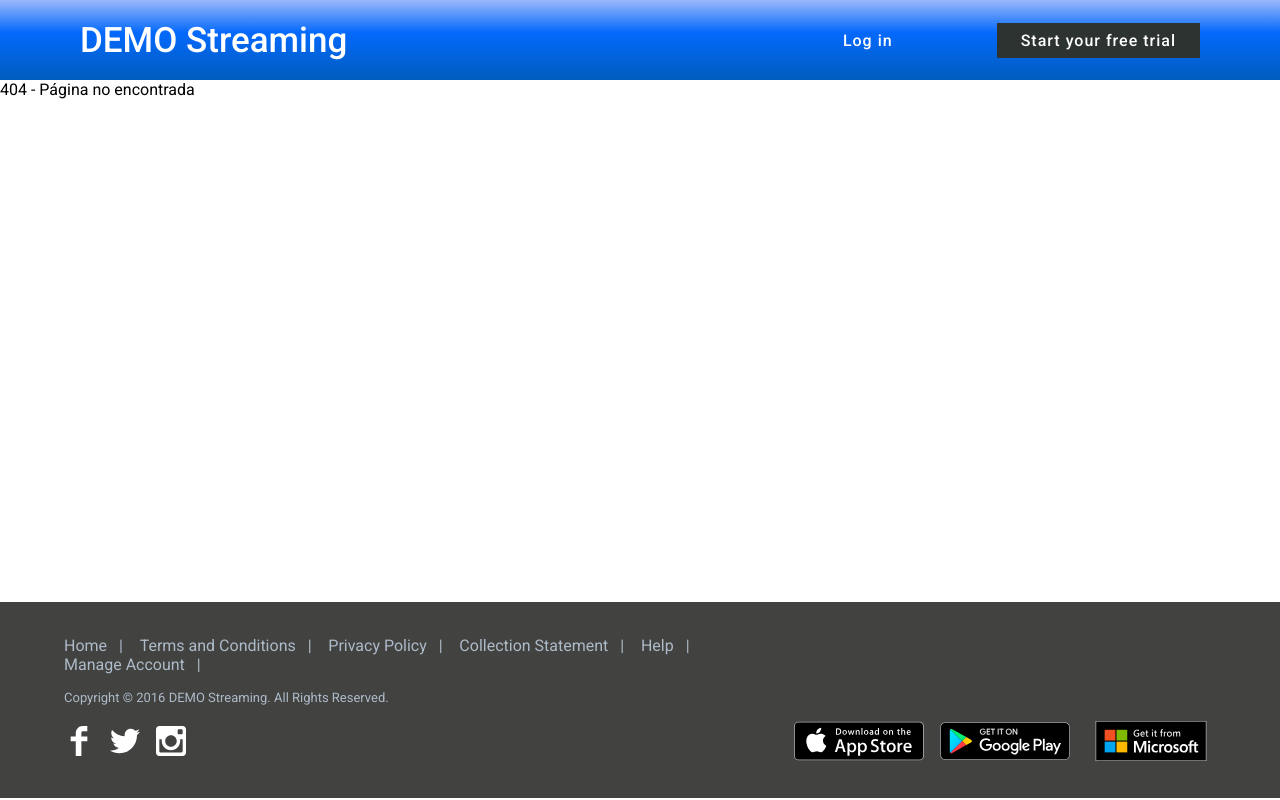
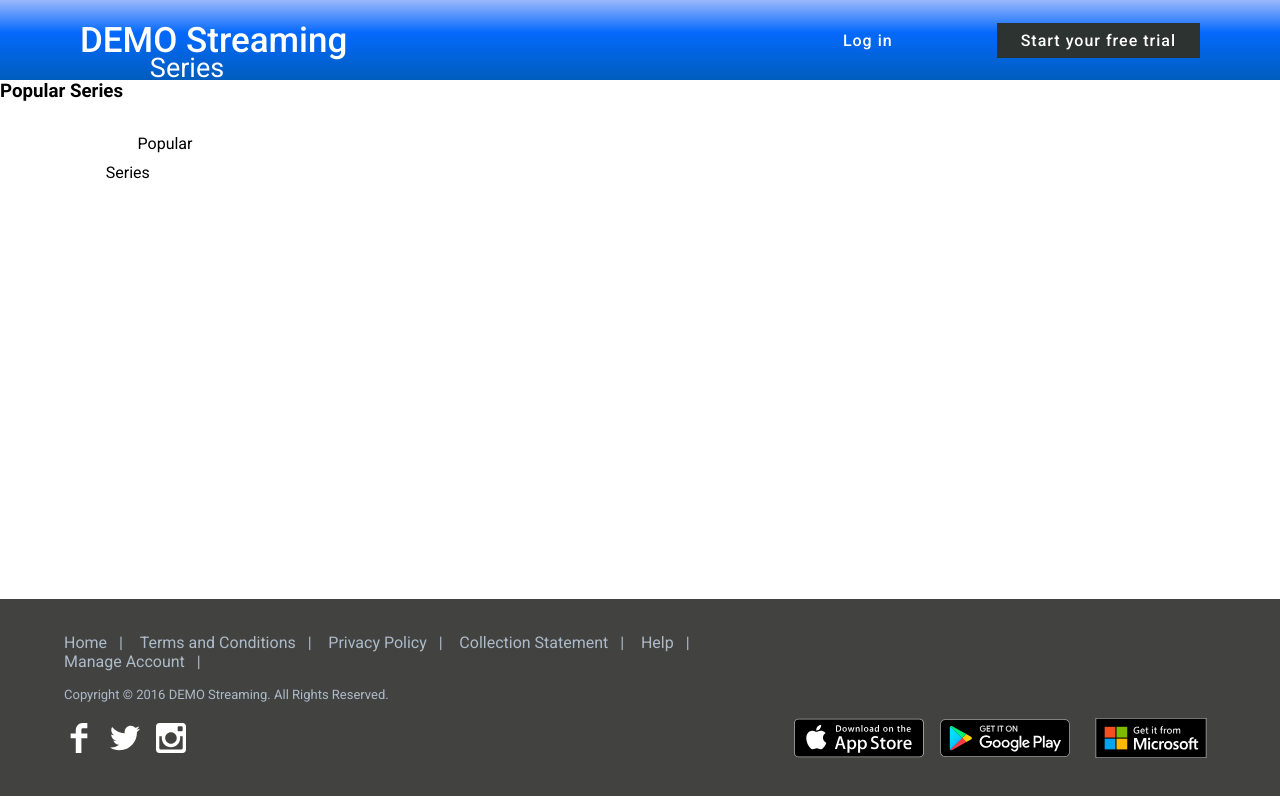
Before and after one commit to virginia-zuror/Prueba_tecnica_DEMOStreaming, a React (Vite) app: page /series in a window 1280 px wide. Built offline with nearby package versions, Linux system fonts and the light colour scheme.

Commit message:
feat home- feat routes

```diff
--- a/src/App.css
+++ b/src/App.css
@@ -1,3 +1,3 @@
 main{
-    min-height: 65.2vh;
+    min-height: 64.9vh;
 }
--- a/src/App.jsx
+++ b/src/App.jsx
@@ -1,15 +1,18 @@
-import { NavLink, Outlet } from 'react-router-dom';
+import './App.css';
 
-import './App.css';
+import { Outlet } from 'react-router-dom';
+
 import Footer from './components/Footer';
 import Header from './components/Header';
 
 const App = () => {
   return (
     <div className="App">
-      <Header/>
-      <Outlet className='Outlet'/>
-      <Footer/>
+      <Header />
+      <main>
+        <Outlet />
+      </main>
+      <Footer />
     </div>
   );
 };
--- a/src/main.jsx
+++ b/src/main.jsx
@@ -2,15 +2,21 @@ import './index.css';
 
 import React from 'react';
 import ReactDOM from 'react-dom/client';
-import { BrowserRouter, Routes, Route } from 'react-router-dom';
+import { BrowserRouter, Route, Routes } from 'react-router-dom';
 
 import App from './App';
+import Home from './pages/Home';
+import Movies from './pages/Movies';
+import Series from './pages/Series';
 
 ReactDOM.createRoot(document.getElementById('root')).render(
   <React.StrictMode>
     <BrowserRouter basename="/">
       <Routes>
         <Route path="/" element={<App />}>
+          <Route index element={<Home />} />
+          <Route path="/movies" element={<Movies />} />
+          <Route path="/series" element={<Series />} />
           <Route
             path="*"
             element={
@@ -22,5 +28,4 @@ ReactDOM.createRoot(document.getElementById('root')).render(
         </Route>
       </Routes>
     </BrowserRouter>
-  </React.StrictMode>
-);
+  </React.StrictMode>);
--- a/src/pages/Home.css
+++ b/src/pages/Home.css
@@ -0,0 +1,54 @@
+
+.title_home{
+    width: 100%;
+    height: 4rem;
+    background-color: var(--series-movies-bordertop);
+    padding: 1rem 5rem;
+}
+.title_home>h3{
+    color: var(--font-primary-header);
+    font-weight:500;
+    font-size: 25px;
+}
+
+
+.content{
+    padding: 1rem 5rem;
+    display: flex;
+    flex-direction: row;
+    align-items: center;
+    justify-content: left;
+    gap: 2rem;
+}
+
+.content> figure{
+    height: 200px;
+    width: 170px;
+    padding: 1rem;
+    text-align: center;
+
+}
+.content> figure >a>img{
+    height: 100%;
+    width: 100%;
+    object-fit: contain;
+}
+.content> .series::after{
+    content: 'Series';
+    z-index: 0;
+    position:relative;
+    bottom: 60%;
+    color: white;
+    font-size: 27px;
+
+
+}
+.content> .movies::after{
+    content: 'Movies';
+    z-index: 0;
+    position:relative;
+    bottom: 60%;
+    color: white;
+    font-size: 27px;
+
+}
--- a/src/pages/Home.jsx
+++ b/src/pages/Home.jsx
@@ -0,0 +1,36 @@
+import './Home.css';
+
+import React from 'react';
+import { NavLink } from 'react-router-dom';
+
+const Home = () => {
+  return (
+    <div>
+      <div className="title_home">
+        <h3>Popular Titles</h3>
+      </div>
+      <div className="content">
+        <figure className="series">
+          <NavLink to="series">
+            <img
+              src="https://res.cloudinary.com/do7bnejaz/image/upload/v1678468856/Icons/Black-and-White-Movie-Icon1_whdnwq.jpg"
+              alt="link to series"
+            />
+            <p>Popular Series</p>
+          </NavLink>
+        </figure>
+        <figure className="movies">
+          <NavLink to="movies">
+            <img
+              src="https://res.cloudinary.com/do7bnejaz/image/upload/v1678468856/Icons/Black-and-White-Movie-Icon1_whdnwq.jpg"
+              alt="link to movies"
+            />
+            <p>Popular movies</p>
+          </NavLink>
+        </figure>
+      </div>
+    </div>
+  );
+};
+
+export default Home;
--- a/src/pages/Movies.jsx
+++ b/src/pages/Movies.jsx
@@ -0,0 +1,18 @@
+import './Movies.css';
+
+import React from 'react';
+
+const Movies = () => {
+  return (
+    <div>
+      <div className="title_movies">
+        <h3>Popular Movies</h3>
+      </div>
+      <div className="content">
+        <figure className="movies">Popular movies</figure>
+      </div>
+    </div>
+  );
+};
+
+export default Movies;
--- a/src/pages/Series.jsx
+++ b/src/pages/Series.jsx
@@ -0,0 +1,18 @@
+import './Series.css';
+
+import React from 'react';
+
+const Series = () => {
+  return (
+    <div>
+      <div className="title_series">
+        <h3>Popular Series</h3>
+      </div>
+      <div className="content">
+        <figure className="series">Popular Series</figure>
+      </div>
+    </div>
+  );
+};
+
+export default Series;
```
